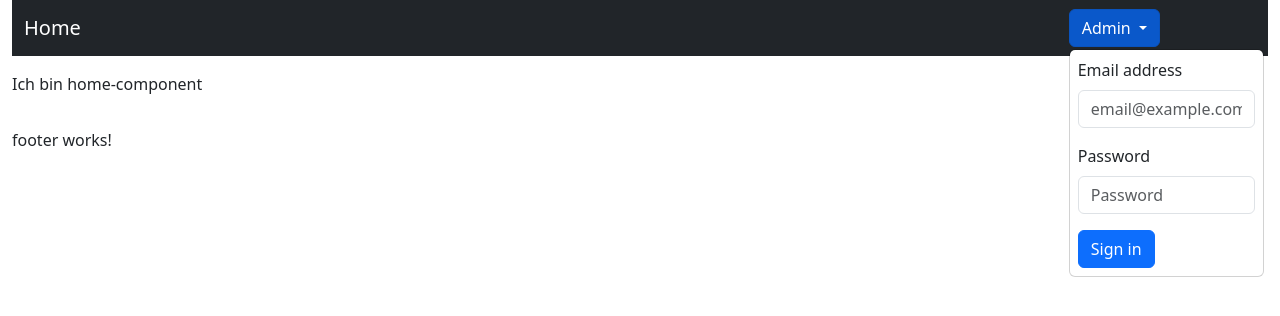
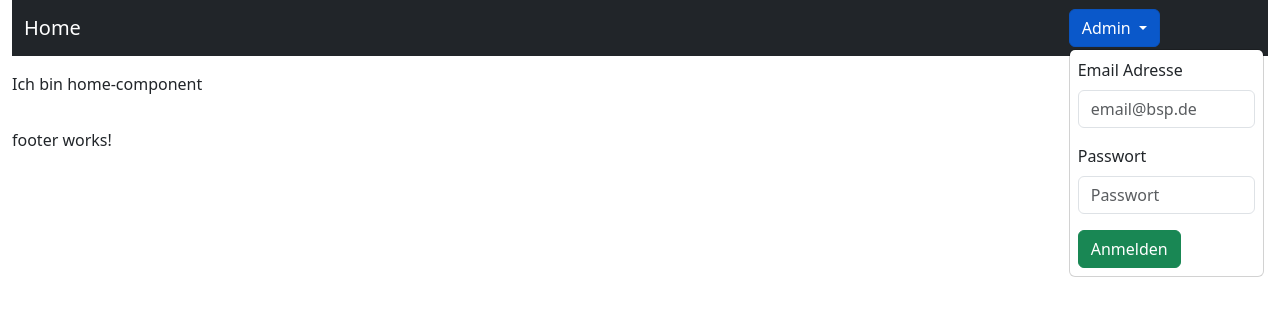
Before and after one commit to Nasri-JA/JobPlacement.Frontend, an Angular app in the folder JobPlacement/: page / in a window 1280 px wide. Both pictures are taken after a click on the button "Admin". Shown: the top 316 px of the page. Built offline with nearby package versions, Linux system fonts and the light colour scheme.

Commit message:
Style - Change to german

```diff
--- a/JobPlacement/src/app/layouts/header/header.component.html
+++ b/JobPlacement/src/app/layouts/header/header.component.html
@@ -15,14 +15,14 @@
                     </button>
                     <form class="dropdown-menu p-2" style="width: 195px;">
                     <div class="mb-3">
-                        <label for="exampleDropdownFormEmail2" class="form-label">Email address</label>
-                        <input type="email" class="form-control" id="exampleDropdownFormEmail2" placeholder="email@example.com">
+                        <label for="exampleDropdownFormEmail2" class="form-label">Email Adresse</label>
+                        <input type="email" class="form-control" id="exampleDropdownFormEmail2" placeholder="email@bsp.de">
                     </div>
                     <div class="mb-3">
-                        <label for="exampleDropdownFormPassword2" class="form-label">Password</label>
-                        <input type="password" class="form-control" id="exampleDropdownFormPassword2" placeholder="Password">
+                        <label for="exampleDropdownFormPassword2" class="form-label">Passwort</label>
+                        <input type="password" class="form-control" id="exampleDropdownFormPassword2" placeholder="Passwort">
                     </div>
-                    <button type="submit" class="btn btn-primary">Sign in</button>
+                    <button type="submit" class="btn btn-success">Anmelden</button>
                     </form>
                 </div>
             </li>
```
